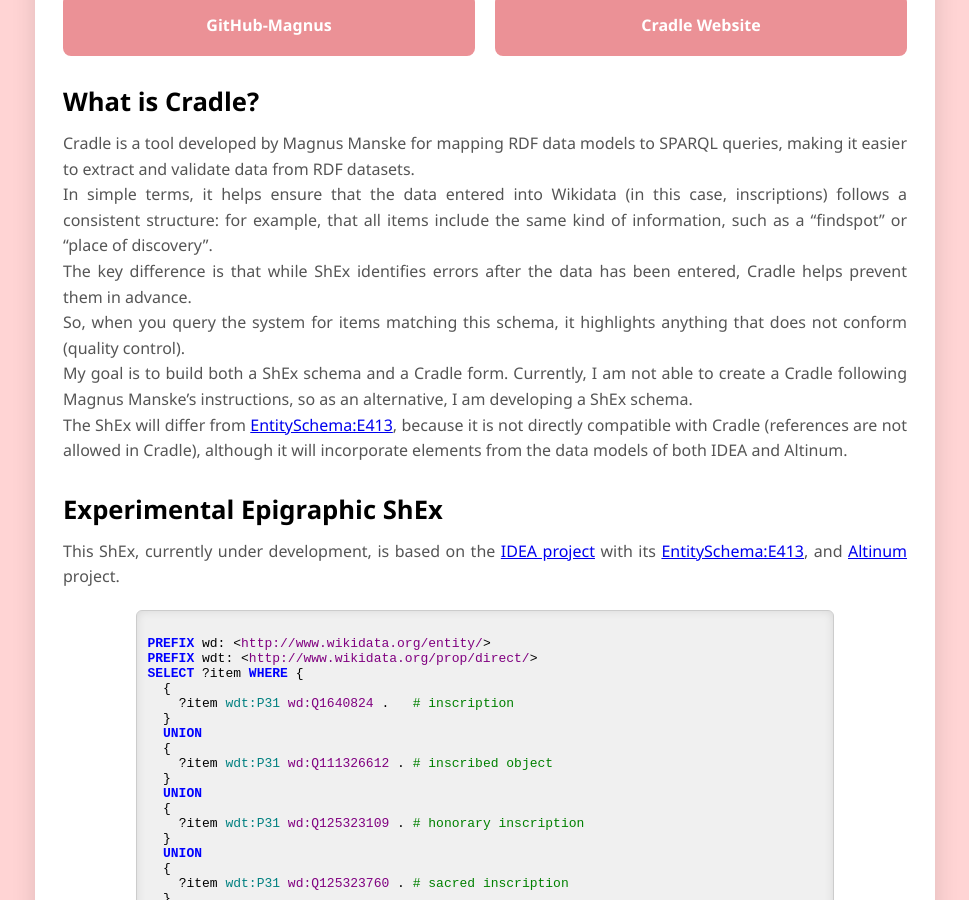
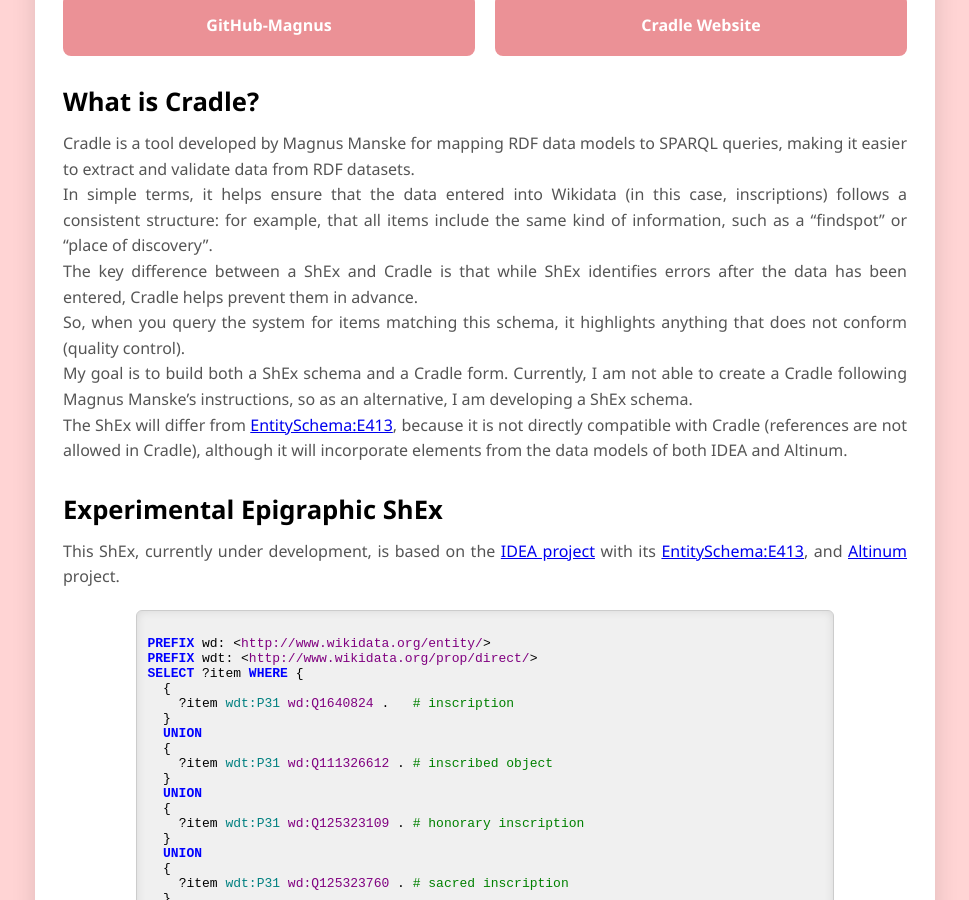
Before and after one commit to ac-inscript/cs-notes, a Jekyll site: the page cradle.html, which Jekyll copies as it is, in a window 1280 px wide and 900 px high, scrolled down 312 px. Shown: the whole window, without its empty margins (155-1124 px from the left). Built offline with Jekyll 4.4.1, drawn with Linux system fonts in a browser that asks for light colours.

Commit message:
refine Cradle description for clarity and accuracy

```diff
--- a/cradle.html
+++ b/cradle.html
@@ -164,7 +164,7 @@
                 </section>
                 <section class="section">
                     <h2>What is Cradle?</h2>
-                    <p>Cradle is a tool developed by Magnus Manske for mapping RDF data models to SPARQL queries, making it easier to extract and validate data from RDF datasets. <br> In simple terms, it helps ensure that the data entered into Wikidata (in this case, inscriptions) follows a consistent structure: for example, that all items include the same kind of information, such as a “findspot” or “place of discovery”. <br> The key difference is that while ShEx identifies errors after the data has been entered, Cradle helps prevent them in advance. <br> So, when you query the system for items matching this schema, it highlights anything that does not conform (quality control). <br> My goal is to build both a ShEx schema and a Cradle form. Currently, I am not able to create a Cradle following Magnus Manske’s instructions, so as an alternative, I am developing a ShEx schema. <br>
+                    <p>Cradle is a tool developed by Magnus Manske for mapping RDF data models to SPARQL queries, making it easier to extract and validate data from RDF datasets. <br> In simple terms, it helps ensure that the data entered into Wikidata (in this case, inscriptions) follows a consistent structure: for example, that all items include the same kind of information, such as a “findspot” or “place of discovery”. <br> The key difference between a ShEx and Cradle is that while ShEx identifies errors after the data has been entered, Cradle helps prevent them in advance. <br> So, when you query the system for items matching this schema, it highlights anything that does not conform (quality control). <br> My goal is to build both a ShEx schema and a Cradle form. Currently, I am not able to create a Cradle following Magnus Manske’s instructions, so as an alternative, I am developing a ShEx schema. <br>
                     The ShEx will differ from <a href="https://www.wikidata.org/wiki/EntitySchema:E413">EntitySchema:E413</a>, because it is not directly compatible with Cradle (references are not allowed in Cradle), although it will incorporate elements from the data models of both IDEA and Altinum.
                     </p>
                 </section>
```
